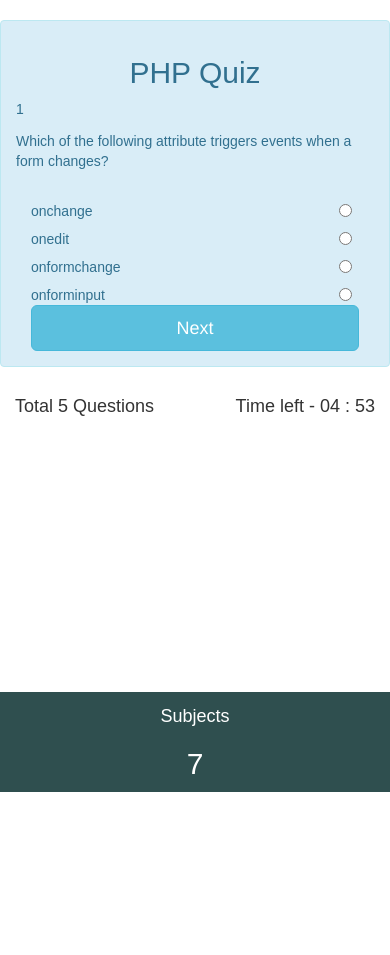
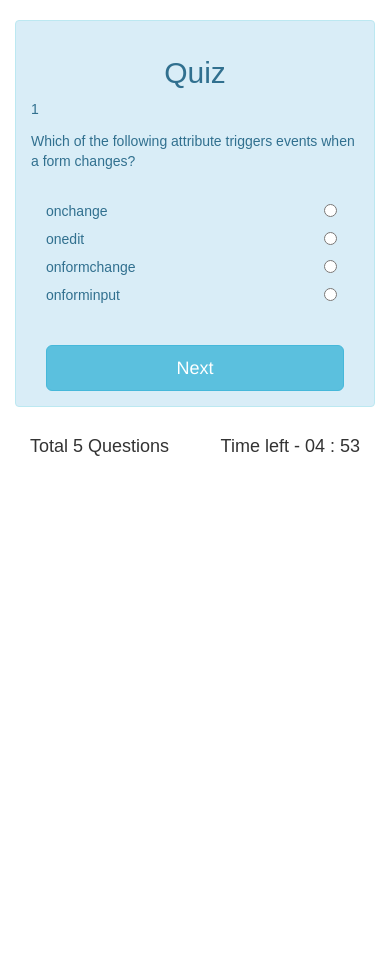
Before and after one commit to riteshhota2008/online-quiz-portal, a PHP site: page /quiz.php in a window 390 px wide. Shown: the part 52-1007 px from the top of the page. After the commit the page ends 508 px from the top, so only its background shows below. Run offline with PHP 8.4, Linux system fonts and the light colour scheme; a user stored in the database is signed in; data comes from the database, SQL or seed files in the repository; data that the repository does not hold is empty.

Commit message:
Updated quiz and results

```diff
--- a/quiz.php
+++ b/quiz.php
@@ -36,7 +36,6 @@ function insertAns()
 
 ?>
 
-
 <html lang="en">
 <head>
     <title>Quiz Instructions</title>
@@ -52,6 +51,12 @@ function insertAns()
         h1, h2, h3, h4, h5, h6, p, a, li, ul, label, input, span {
             font-family: 'Source Sans Pro', sans-serif;
             font-weight: 400;
+        }
+
+        @media only screen and (max-width: 768px) {
+            .footers {
+                display: none;
+            }
         }
     </style>
 </head>
@@ -85,8 +90,9 @@ function insertAns()
 
     <?php require("header.php"); ?>
 
+    <div class="container">
         <div class="col-md-offset-2 col-md-8 col-md-offset-2 alert alert-info">
-        <h2 class="text-center">PHP Quiz</h2>
+            <h2 class="text-center">Quiz</h2>
             <form role="form" class="form-horizontal" id="quizForm" method="post">
                 <div class="form-group">
                     <label for="question" class="control-label col-sm-1" id="sNo"></label>
@@ -94,7 +100,8 @@ function insertAns()
                 </div>
 
                 <label class="radio">
-                <div class="col-sm-2 text-right"><input type="radio" required="required" name="optans" id="opt1"/></div>
+                    <div class="col-sm-2 text-right"><input type="radio" required="required" name="optans" id="opt1"/>
+                    </div>
                     <div class="col-sm-10" id="option1"></div>
                 </label>
                 <label class="radio">
@@ -108,9 +115,10 @@ function insertAns()
                 <label class="radio">
                     <div class="col-sm-2 text-right"><input type="radio" name="optans" id="opt4"/></div>
                     <div class="col-sm-10" id="option4"></div>
-            </label>
+                </label><br><br>
                 <div class="col-md-offset-4 col-md-4 col-md-offset-4">
-                <button type="submit" role="button" class="btn btn-info btn-lg btn-block" name="nextBtn"> Next </button>
+                    <button type="submit" role="button" class="btn btn-info btn-lg btn-block" name="nextBtn"> Next
+                    </button>
                 </div>
                 <div class="text-error" id="errorMsg"></div>
             </form>
@@ -126,6 +134,7 @@ function insertAns()
                     </script>
                 </span>
             </h4>
+        </div>
     </div>
     <div class="push"></div>
 </div>
--- a/startQuiz.php
+++ b/startQuiz.php
@@ -38,6 +38,12 @@ if (isset($_POST['startQuizBtn'])) {
         h1, h2, h3, h4, h5, h6, p, a, li, ul, label, input, span {
             font-family: 'Source Sans Pro', sans-serif;
             font-weight: 400;
+        }
+
+        @media only screen and (max-width: 768px) {
+            .footers {
+                display: none;
+            }
         }
     </style>
 </head>
```
Also changed, not shown: home.php (+10 -3 lines), results.php (+28 -15 lines). Lines whose indentation alone changed are shown as unchanged.
